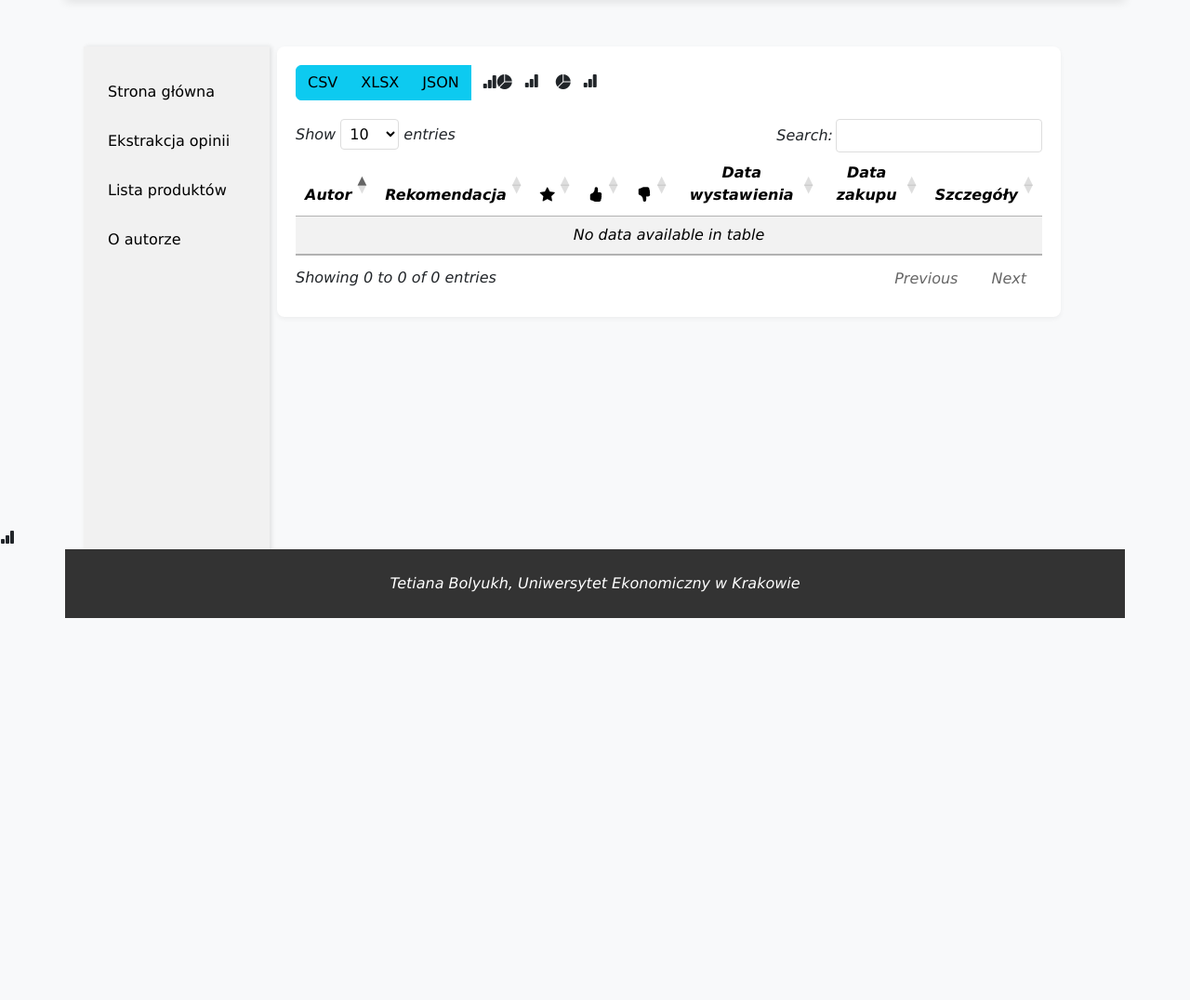
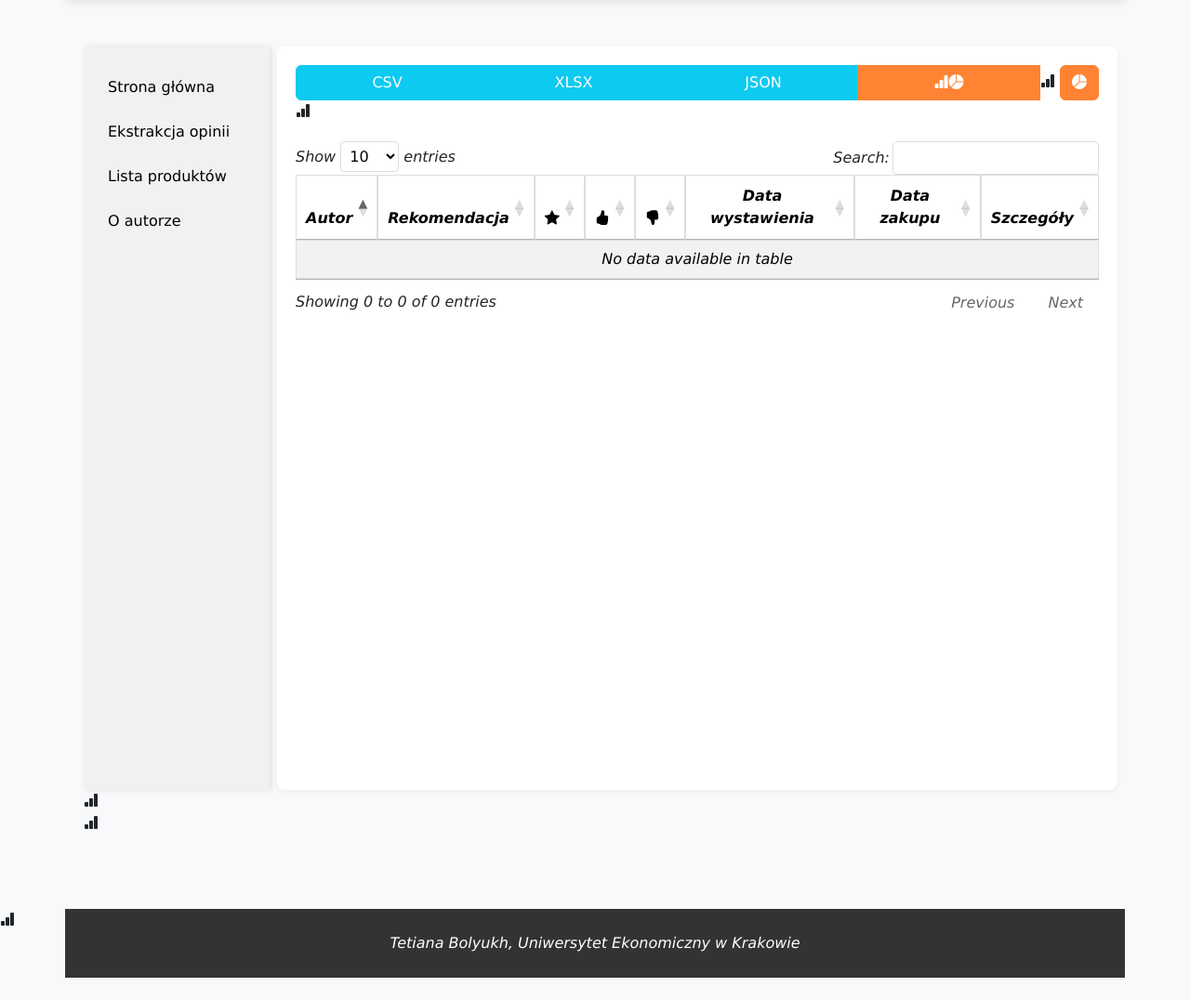
Before and after one commit to TetianaBolyukh/CeneoWebScraper, a Flask app: template app/templates/product.html in a window 1280 px wide. Shown: the part 135-1211 px from the top of the page at 93% size. Before the commit the page ends 800 px from the top, so only its background shows below. Run offline with Flask 3, Linux system fonts and the light colour scheme; the template is opened without the code that fills it, so the values that code supplies are empty; some libraries are stand-ins or nearby versions.

Commit message:
2025.06.10 TB

```diff
--- a/app/static/style.css
+++ b/app/static/style.css
@@ -215,3 +215,193 @@ ol li {
   border-radius: 4px !important;
   padding: 5px !important;
 }
+
+/* Table Styles */
+table {
+    width: 100%;
+    border-collapse: collapse;
+    margin-top: 20px;
+}
+th, td {
+    border: 1px solid #ddd;
+    padding: 8px;
+    text-align: left;
+}
+th {
+    background-color: #f1f1f1;
+    font-weight: bold;
+}
+tbody tr:nth-child(even) {
+    background-color: #f9f9f9;
+}
+tbody tr:hover {
+    background-color: #f1f1f1;
+}
+.dataTables_empty {
+    text-align: center;
+    color: #d9534f;
+    padding: 20px;
+}
+
+/* Button Styles */
+h1 {
+    color: #ff8333;
+}
+.bg-ceneo {
+    background-color: #ff8333;
+}
+.btn-ceneo {
+    background-color: #ff8333;
+    --bs-btn-color: #fff;
+    --bs-btn-bg: #ff8333;
+    --bs-btn-border-color: #ff8333;
+    --bs-btn-hover-color: #fff;
+    --bs-btn-hover-bg: #e9782c;
+    --bs-btn-hover-border-color: #e9782c;
+    --bs-btn-focus-shadow-rgb: 225, 83, 97;
+    --bs-btn-active-color: #fff;
+    --bs-btn-active-bg: #e9782c;
+    --bs-btn-active-border-color: #cd6a28;
+    --bs-btn-active-shadow: inset 0 3px 5px rgba(0, 0, 0, 0.125);
+    --bs-btn-disabled-color: #fff;
+    --bs-btn-disabled-bg: #ff8333;
+    --bs-btn-disabled-border-color: #ff8333;
+}
+
+.btn-info {
+    color: #fff;
+}
+
+.btn-outline-ceneo {
+    --bs-btn-color: #ff8333;
+    --bs-btn-border-color: #ff8333;
+    --bs-btn-hover-color: #fff;
+    --bs-btn-hover-bg: #ff8333;
+    --bs-btn-hover-border-color: #ff8333;
+    --bs-btn-focus-shadow-rgb: 13, 110, 253;
+    --bs-btn-active-color: #fff;
+    --bs-btn-active-bg: #ff8333;
+    --bs-btn-active-border-color: #ff8333;
+    --bs-btn-active-shadow: inset 0 3px 5px rgba(0, 0, 0, 0.125);
+    --bs-btn-disabled-color: #ff8333;
+    --bs-btn-disabled-bg: transparent;
+    --bs-btn-disabled-border-color: #ff8333;
+    --bs-gradient: none;
+}
+
+#opinions {
+    max-width: 100%;
+    overflow: hidden;
+}
+
+ul {
+    list-style-type: none;
+    margin: 0;
+    padding: 20px 0;
+    width: 200px;
+    background-color: #f1f1f1;
+    height: 100vh;
+    position: fixed;
+    box-shadow: 2px 0 5px rgba(0, 0, 0, 0.1);
+    overflow-y: auto;
+    z-index: 1000;
+}
+
+ul li a {
+    display: block;
+    color: #000;
+    padding: 12px 16px;
+    text-decoration: none;
+    transition: all 0.3s ease;
+    margin: 0 10px;
+    border-radius: 5px;
+}
+
+ul li a:hover {
+    background-color: #555;
+    color: white;
+    transform: translateX(5px);
+}
+
+ul li a:active {
+    background-color: lightsalmon;
+    color: white;
+}
+
+ul li a.active-item {
+    background-color: darkorange;
+    color: white;
+    font-weight: bold;
+}
+
+.col-9 {
+    padding: 20px;
+    background-color: white;
+    border-radius: 8px;
+    box-shadow: 0 2px 5px rgba(0, 0, 0, 0.05);
+    margin-left: 220px;
+    min-height: 100vh;
+    display: flex;
+    flex-direction: column;
+    width: calc(100% - 220px);
+    position: relative;
+
+.list-group {
+    flex-grow: 1;
+    display: flex;
+    flex-direction: column;
+    padding: 0;
+    margin: 0;
+    width: 1050px;
+}
+
+.list-group-item {
+    display: flex;
+    justify-content: space-between;
+    align-items: center;
+    margin-bottom: 10px;
+    padding: 10px;
+    background-color: #fff;
+    border: 1px solid #ddd;
+    border-radius: 5px;
+    width: 100%;
+    box-sizing: border-box; /
+}
+
+.list-group-item .badge {
+    margin-left: 10px;
+}
+
+.list-group-item span,
+.list-group-item a {
+    white-space: nowrap;
+    overflow: hidden;
+    text-overflow: ellipsis;
+    max-width: 20%;
+}
+
+.col-9::before,
+.col-9::after {
+    content: none;
+}
+
+body {
+    margin: 0;
+    padding: 0;
+    display: flex;
+    min-height: 100vh;
+}
+
+
+@media (max-width: 768px) {
+    .row {
+        flex-direction: column;
+    }
+
+    ul {
+        position: relative;
+        width: 100%;
+        height: auto;
+    }
+
+}
```
Also changed, not shown: app/templates/author.html (+7 -5 lines), app/templates/index.html (+14 -2 lines).
